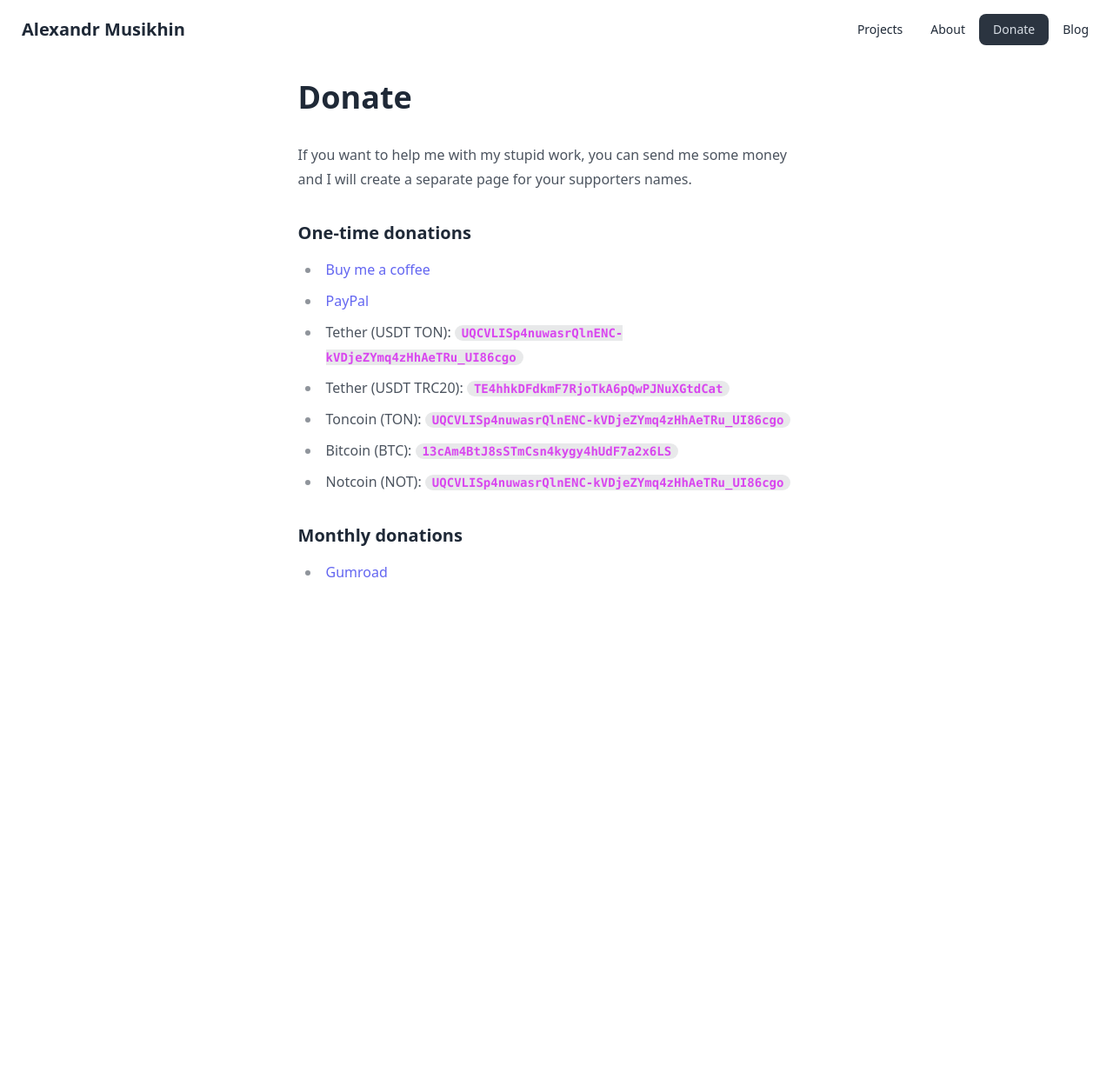
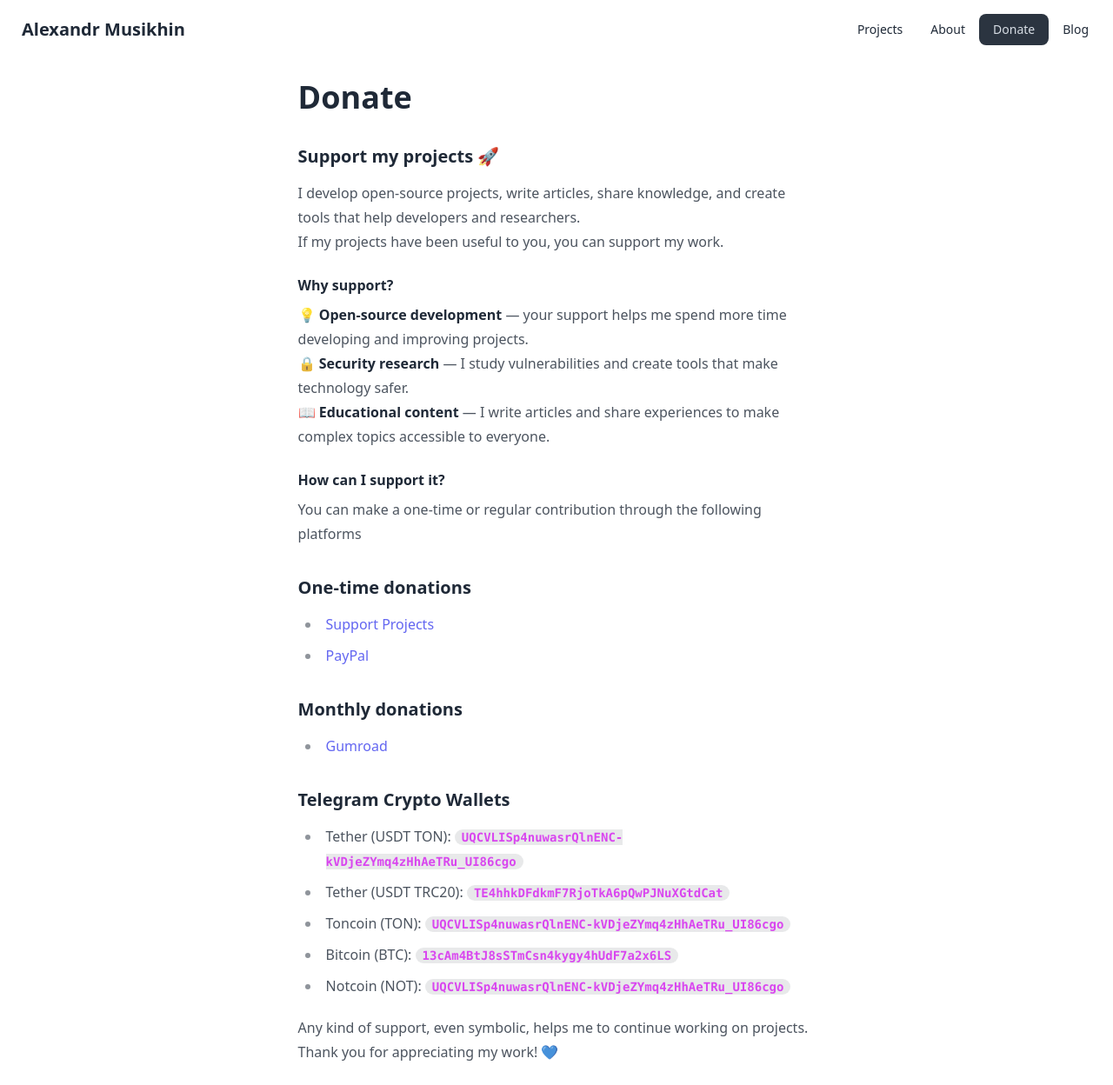
Before and after one commit to tophackr/tophackr.github.io, a Jekyll site: the page built from donate.md, in a window 1280 px wide. Shown: the whole page at 87% size. Built offline with Jekyll 4.4.1, drawn with Linux system fonts in a browser that asks for light colours; nearby versions of some CDN libraries; before the commit the page ends 900 px from its top, so only the background shows below that.

Commit message:
feat: enhance donation page with clearer support options and motivations

```diff
--- a/donate.md
+++ b/donate.md
@@ -5,18 +5,36 @@ title: Donate
 
 # Donate
 
-If you want to help me with my stupid work, you can send me some money and I will create a separate page for your supporters names.
+### Support my projects 🚀
+
+I develop open-source projects, write articles, share knowledge, and create tools that help developers and researchers.
+If my projects have been useful to you, you can support my work.
+
+#### Why support?
+
+💡 **Open-source development** — your support helps me spend more time developing and improving projects.
+🔒 **Security research** — I study vulnerabilities and create tools that make technology safer.
+📖 **Educational content** — I write articles and share experiences to make complex topics accessible to everyone.
+
+#### How can I support it?
+
+You can make a one-time or regular contribution through the following platforms
 
 ### One-time donations
 
-- [Buy me a coffee](https://buymeacoff.ee/tophackr)
+- [Support Projects](https://web.tribute.tg/l/AQ)
 - [PayPal](https://paypal.me/tophackr2)
+
+### Monthly donations
+
+- [Gumroad](https://tophackr.gumroad.com/l/gmbns)
+
+### Telegram Crypto Wallets
+
 - Tether (USDT TON): `UQCVLISp4nuwasrQlnENC-kVDjeZYmq4zHhAeTRu_UI86cgo`
 - Tether (USDT TRC20): `TE4hhkDFdkmF7RjoTkA6pQwPJNuXGtdCat`
 - Toncoin (TON): `UQCVLISp4nuwasrQlnENC-kVDjeZYmq4zHhAeTRu_UI86cgo`
 - Bitcoin (BTC): `13cAm4BtJ8sSTmCsn4kygy4hUdF7a2x6LS`
 - Notcoin (NOT): `UQCVLISp4nuwasrQlnENC-kVDjeZYmq4zHhAeTRu_UI86cgo`
 
-### Monthly donations
-
-- [Gumroad](https://tophackr.gumroad.com/l/gmbns)
+Any kind of support, even symbolic, helps me to continue working on projects. Thank you for appreciating my work! 💙
```
